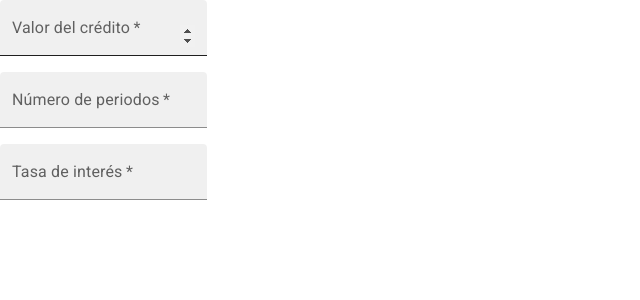
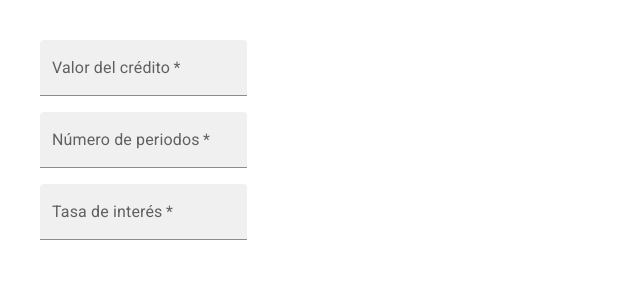
Before and after one commit to VicTips/tabla-cuota-fija, a React (Create React App) app: page / in a window 1280 px wide. Shown: the top 300 px of the page, without its empty margins (0-640 px from the left). Built offline with nearby package versions, Linux system fonts and the light colour scheme.

Commit message:
Se incorpora el componente Box en App.jsx para mejorar el layout

```diff
--- a/src/App.jsx
+++ b/src/App.jsx
@@ -2,13 +2,14 @@ import "./App.css";
 import Inputs from "./components/Input";
 import { useState } from "react";
 import AmortizationTable from "./components/AmortizationTable";
+import Box from "@mui/material/Box";
 
 function App() {
   const [loan, setLoan] = useState("");
   const [nper, setNper] = useState("");
   const [rate, setRate] = useState("");
   return (
-    <>
+    <Box m={{xs: 2, sm: 3, md: 4, lg: 5}}>
       <Inputs
         onChange={(loan, nper, rate) => {
           setLoan(loan);
@@ -17,7 +18,7 @@ function App() {
         }}
       />
       <AmortizationTable loan={loan} nper={nper} rate={rate} />
-    </>
+    </Box>
   );
 }
 
```
